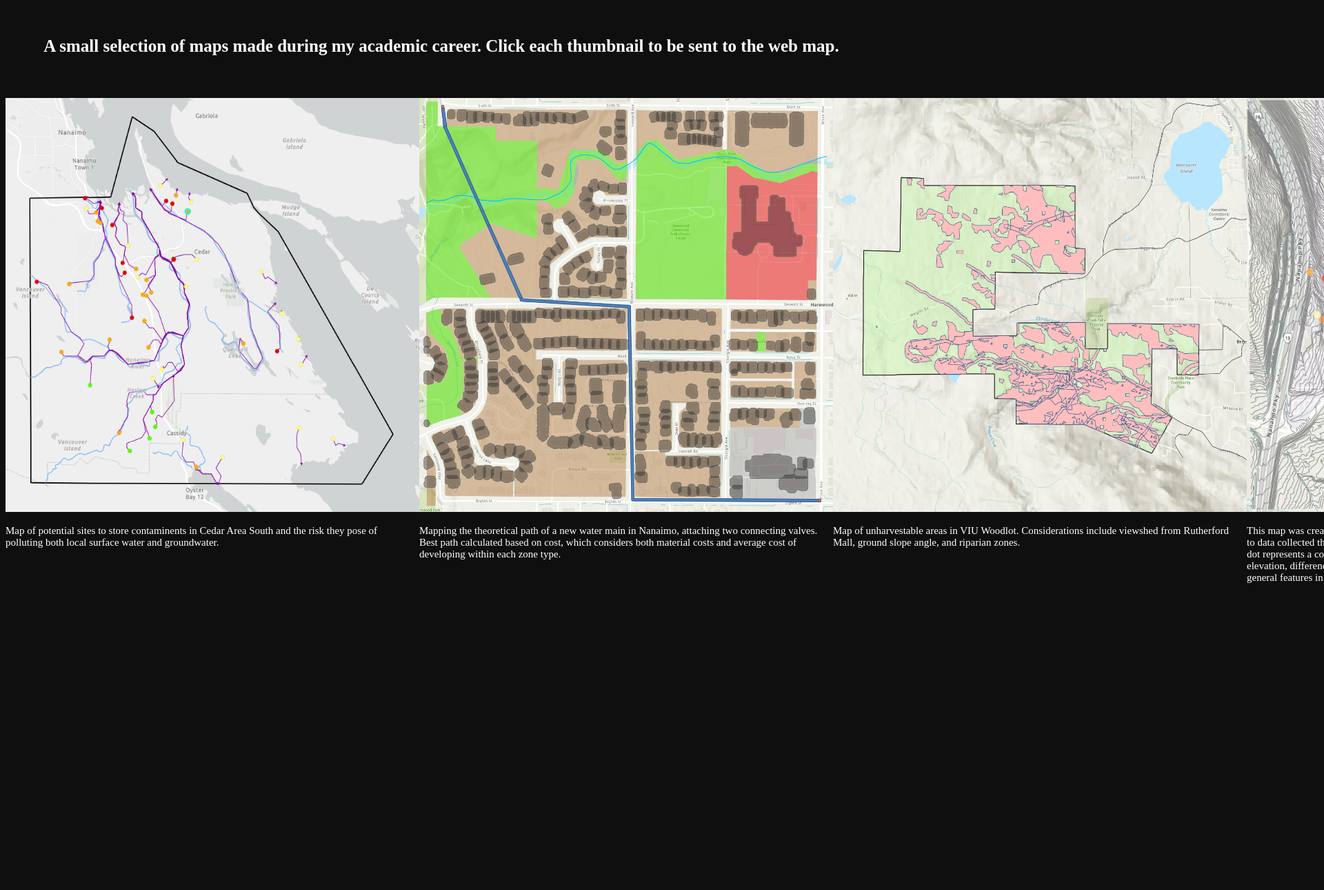
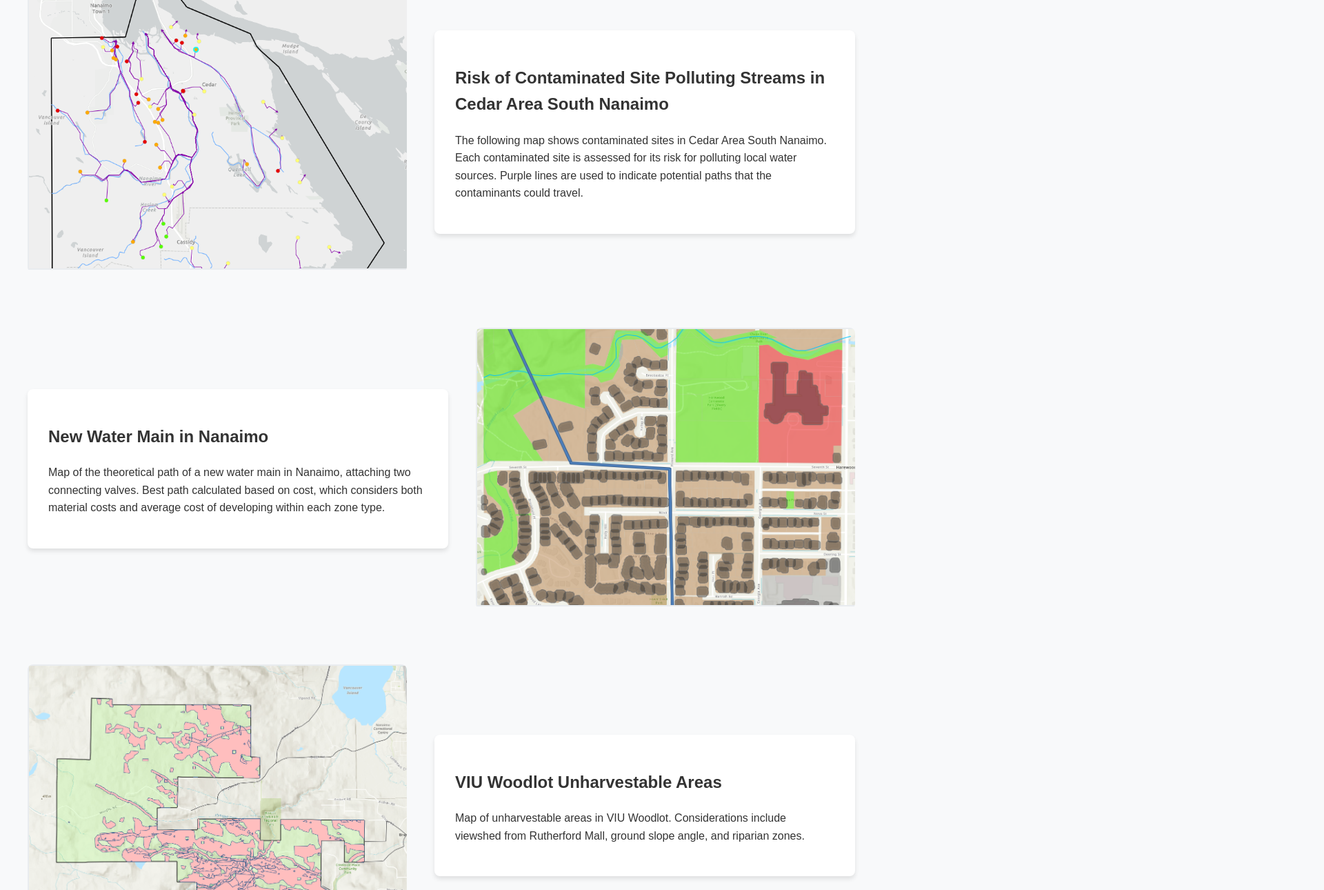
Before and after one commit to glennGprofile/GISportfolio, a plain HTML site: page index.html in a window 1280 px wide. Shown: the part 171-1461 px from the top of the page at 69% size, 1920 px wide, since content can reach past the window. Before the commit the page ends 1040 px from the top, so only its background shows below. Drawn offline with Linux system fonts and the light colour scheme.

Commit message:
Update index.html

```diff
--- a/index.html
+++ b/index.html
@@ -1,80 +1,127 @@
 <!DOCTYPE html>
+<html lang="en">
+<head>
+    <meta charset="UTF-8">
+    <meta name="viewport" content="width=device-width, initial-scale=1.0">
+    <title>Glenn Gentil GIS Portfolio</title>
+    <style>
+        body {
+            font-family: 'Arial', sans-serif;
+            margin: 0;
+            padding: 40px 20px;
+            background-color: #f8f9fa;
+            color: #333;
+        }
 
-<html lang="en">
+        .container {
+            max-width: 1200px;
+            margin: 0 auto;
+        }
 
-<head>
+        .header {
+            text-align: center;
+            margin-bottom: 60px;
+        }
 
-<title>Index</title>
+        .project-section {
+            display: flex;
+            align-items: center;
+            gap: 40px;
+            margin-bottom: 80px;
+        }
 
-<meta charset="utf-8">
+        .project-text {
+            flex: 1;
+            padding: 30px;
+            background-color: white;
+            border-radius: 8px;
+            box-shadow: 0 4px 6px rgba(0,0,0,0.1);
+            line-height: 1.6;
+        }
 
-<style>
-    body{
+        .project-image {
+            flex: 1;
+            border-radius: 8px;
+            overflow: hidden;
+            transition: transform 0.3s ease;
+        }
 
-        background-color: #0f0f0f;
+        .project-image:hover {
+            transform: scale(1.03);
+        }
+
+        .project-image img {
+            width: 100%;
+            height: 400px;
+            object-fit: cover;
+            border: 2px solid #e9ecef;
+        }
+
+        /* Alternating layout */
+        .project-section:nth-child(even) {
+            flex-direction: row-reverse;
+        }
+
+        @media (max-width: 768px) {
+            .project-section {
+                flex-direction: column;
+            }
+
+            .project-section:nth-child(even) {
+                flex-direction: column;
+            }
+        }
+          footer {
+        background: #333;
+        color: white;
+        padding: 2rem;
+        text-align: center;
+        margin-top: 4rem;
     }
-    h1{
+    </style>
+</head>
+<body>
+    <div class="container">
+        <div class="header">
+            <h1>Glenn Gentil GIS Portfolio</h1>
+        </div>
 
-        color: white;
-        font-size: 80px;
-        text-align: center;
-        font-family: serif;
-        padding-bottom: 0px;
-    }
-    h2{
+        <!-- Project 1 -->
+        <section class="project-section">
+            <div class="project-text">
+                <h2>Risk of Contaminated Site Polluting Streams in Cedar Area South Nanaimo</h2>
+                <p>The following map shows contaminated sites in Cedar Area South Nanaimo. Each contaminated site is assessed for its risk for polluting local water sources. Purple lines are used to indicate potential paths that the contaminants could travel.</p>
+            </div>
+            <a href="https://viu.maps.arcgis.com/apps/instant/sidebar/index.html?appid=8afcee99e4fa4857a87a7c75a9f50277" class="project-image" target="_blank">
+                <img src="PollutionMap.png" alt="First GIS Project Visualization">
+            </a>
+        </section>
 
-        color: white;
-        font-size: 25px;
-        text-align: center;
-         font-family: serif;
-        padding-bottom: 40px;
-    }
-    p{
-        color: white;
-        font-size: 15px;
-        padding-right: 20px;
-    }
-  article  .row {
-  display: flex;
-}
+        <!-- Project 2 -->
+        <section class="project-section">
+            <div class="project-text">
+                <h2>New Water Main in Nanaimo</h2>
+                <p>Map of the theoretical path of a new water main in Nanaimo, attaching two connecting valves. Best path calculated based on cost, which considers both material costs and average cost of developing within each zone type.</p>
+            </div>
+            <a href="https://viu.maps.arcgis.com/apps/webappviewer/index.html?id=ae9f5199a1364be5a87c6c6e4c2b1c6d" class="project-image" target="_blank">
+                <img src="WaterMainMap.png" alt="Second GIS Project Visualization">
+            </a>
+        </section>
 
-article .column {
-  flex: 25%;
-}
-img:hover {
-      opacity: 0.7;
-    }
+        <!-- Project 3 -->
+        <section class="project-section">
+            <div class="project-text">
+                <h2>VIU Woodlot Unharvestable Areas</h2>
+                <p>Map of unharvestable areas in VIU Woodlot. Considerations include viewshed from Rutherford Mall, ground slope angle, and riparian zones.</p>
+            </div>
+            <a href="https://viu.maps.arcgis.com/apps/instant/sidebar/index.html?appid=03c8e4e439f3445b9b9e03926f4b33e5" class="project-image" target="_blank">
+                <img src="Woodlot.png" alt="Third GIS Project Visualization">
+            </a>
+        </section>
+    </div>
+        <footer>
+    <p>Contact: gvgentil@gmail.com | 604-404-4904 </p>
+</footer>
+</body>
 
-</style>
-
-</head>
-
-<body>
-
-    <article>
-        <h1>Glenn Gentil's GIS Portfolio</h1>
-          <h2>A small selection of maps made during my academic career. Click each thumbnail to be sent to the web map.</h2>
-    <div class="row">
-  <div class="column">
-    <a href="https://viu.maps.arcgis.com/apps/instant/sidebar/index.html?appid=8afcee99e4fa4857a87a7c75a9f50277"><img src="PollutionMap.png" width = "600" height = "600" alt="Thumbnail of Cedar Area South Pollution Map. When clicked, sends to Instant App."></a>
-      <p> Map of potential sites to store contaminents in Cedar Area South and the risk they pose of polluting both local surface water and groundwater.</p>
-
-
-  </div>
-  <div class="column">
-       <a href="https://viu.maps.arcgis.com/apps/webappviewer/index.html?id=ae9f5199a1364be5a87c6c6e4c2b1c6d"><img src="WaterMainMap.png" width = "600" height = "600" alt="Thumbnail of Theoretical Water Main in Nanaimo map."></a>
-    <p> Mapping the theoretical path of a new water main in Nanaimo, attaching two connecting valves. Best path calculated based on cost, which considers both material costs and average cost of developing within each zone type.</p>
-   </div>
-        <div class="column">
-       <a href="https://viu.maps.arcgis.com/apps/instant/sidebar/index.html?appid=03c8e4e439f3445b9b9e03926f4b33e5"><img src="Woodlot.png" width = "600" height = "600" alt="Thumbnail of VIU Woodlot map."></a>
-    <p> Map of unharvestable areas in VIU Woodlot. Considerations include viewshed from Rutherford Mall, ground slope angle, and riparian zones.</p>
-   </div>
-        <div class="column">
-       <a href="https://viu.maps.arcgis.com/apps/instant/interactivelegend/index.html?appid=177f1401bf7a4c98a4b3f7e7028c520e"><img src="ElevationMap.png" width = "600" height = "600" alt="Thumbnail of VIU Elevation map."></a>
-    <p> This map was created by comparing accurate elevation data from Vancouver Island University to data collected through Avenza, on a phone, using satellite-based position information. Each dot represents a collected data point, with information about the recorded elevation, actual elevation, difference between the recorded and actual elevation, and a brief description of general features in the area when the location was recorded.</p>
-   </div>
-        </div>
-    </article>
-
-</body>
 </html>
```
